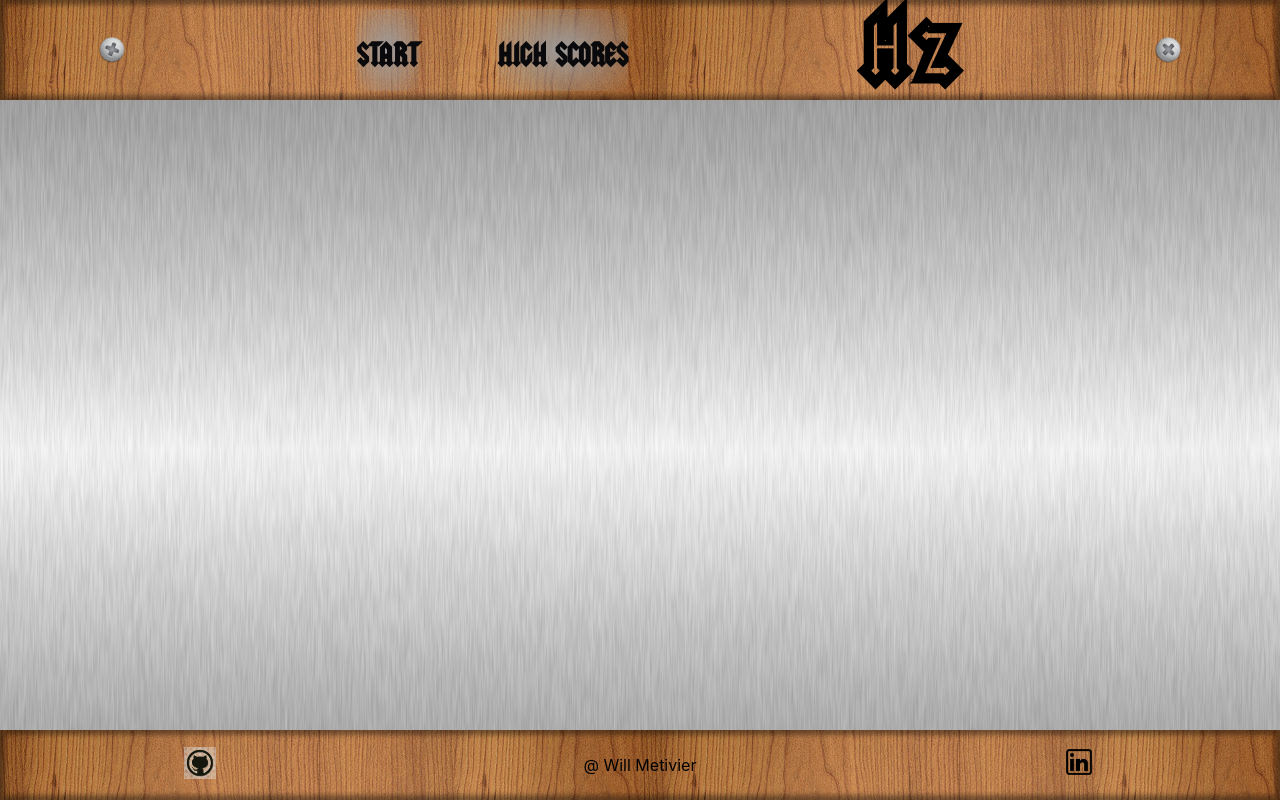
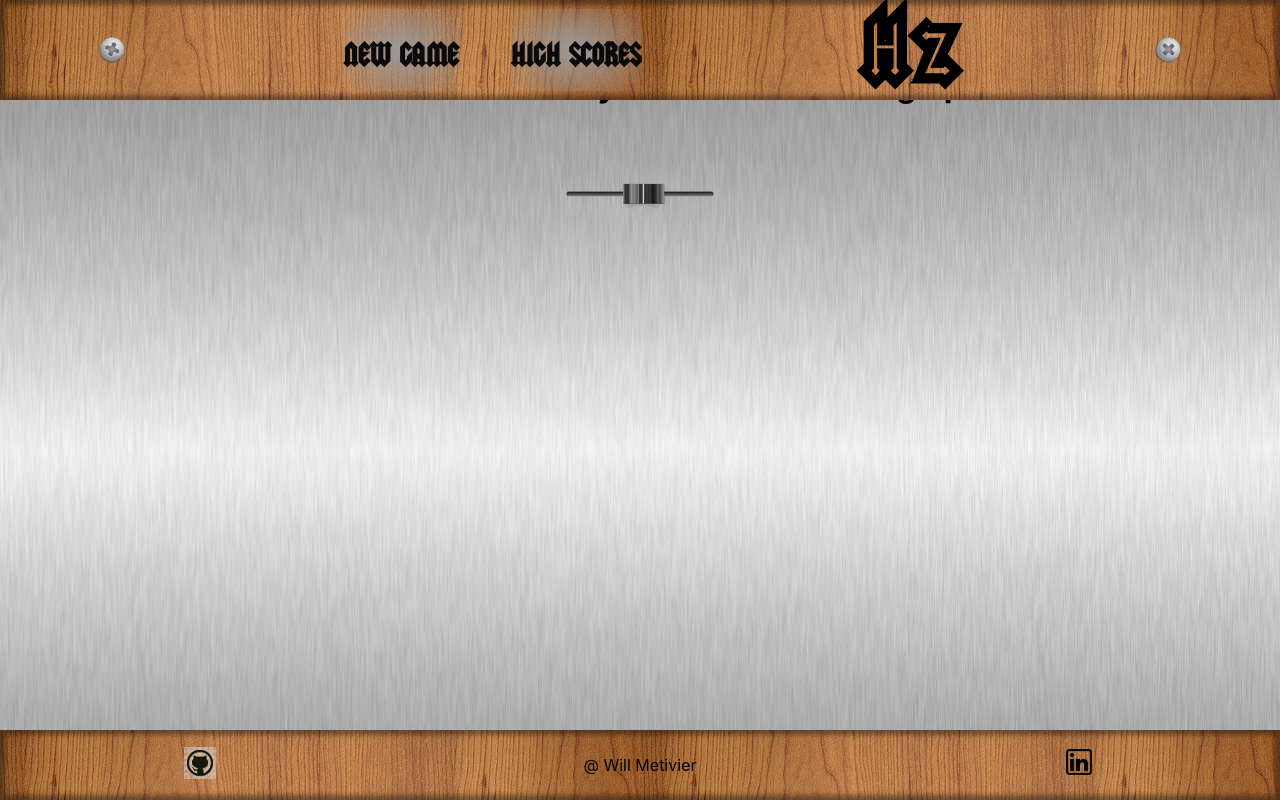
Before and after one commit to willnolin/Hz, a React (Create React App) app: page / in a window 1280 px wide. Built offline with nearby package versions, Linux system fonts and the light colour scheme; no server answers.

Commit message:
question everything

```diff
--- a/src/App.css
+++ b/src/App.css
@@ -69,6 +69,8 @@ a.nav-link:hover {
 .main-container {
   display: flex;
   flex: 1 0 auto;
+  flex-direction: column;
+  align-items: center;
   /* border: 10px solid burlywood; */
 }
 
@@ -81,6 +83,7 @@ a.nav-link:hover {
   height: 450px;
   width: 300px;
   border-radius: 5px;
+  /* border: 1px solid black; */
   /* border-radius: 10px;
   border-style: groove;
   box-shadow: 1px 1px 2px rgb(9, 8, 9); */
@@ -283,6 +286,14 @@ form {
   /* overflow: auto; */
 }
 
+.knob {
+  width: 50px;
+}
+
+.fader {
+  width: 50px;
+  transform: rotate(90deg);
+}
 /* =========== Phone horizontal =============*/
 @media screen and (max-height: 420px) {
   .gameplay-container {
--- a/src/App.js
+++ b/src/App.js
@@ -1,12 +1,14 @@
 import './App.css';
 import { useState } from 'react'
-import { Route } from 'react-router-dom'
+import { Route, Switch } from 'react-router-dom'
 import Home from './components/Home'
 import Quiz from './components/Quiz'
 import Header from './components/Header'
 import DisplayScores from './components/DisplayScores';
 import Footer from './components/Footer'
 import Canvas from './components/Canvas';
+import knob from "./images/knob.png"
+import fader from "./images/fader.png"
 
 function App() {
   const [scores, setScores] = useState([]);
@@ -27,9 +29,8 @@ function App() {
       <Header />
 
       <div className="main-container">
-      <Route path="/" exact>
-        <Home />
-      </Route>
+        <img className="knob" src={knob} alt="knob1"></img>
+      <Switch>
         <Route path="/quiz">
           <Quiz scores={scores} setScores={setScores} />
         </Route>
@@ -37,6 +38,11 @@ function App() {
           <DisplayScores scores={scores} setScores={setScores}/>
           </Route>
           {/* <Canvas draw={draw}/> */}
+        <Route exact path="/">
+          <Home />
+        </Route>
+      </Switch>
+        <img className="fader" src={fader} alt="fader1"></img>
       </div>
 
       <Footer />
--- a/src/components/ChoiceButtonList.jsx
+++ b/src/components/ChoiceButtonList.jsx
@@ -45,15 +45,15 @@ export default function ChoiceButtonList(props) {
       console.log(e)
       if (correctObj.name === e.target.name) {
         setMessage("Correct!")
-        setBtnColor("green")
-        e.target.style.backgroundColor = btnColor;
+        // setBtnColor("green")
+        // e.target.style.backgroundColor = btnColor;
         setScoreCount((prevScore) => prevScore + 1)
       } else {
         // if three strikes, then you're done, else add an X
         if (wrongCount < 2) {
           setMessage("Incorrect..")
-          setBtnColor("red")
-          e.target.style.backgroundColor = btnColor;
+          // setBtnColor("red")
+          // e.target.style.backgroundColor = btnColor;
           setWrongCount((prevCount) => prevCount + 1)
 
         } else {
--- a/src/components/Form.jsx
+++ b/src/components/Form.jsx
@@ -46,8 +46,8 @@ export default function Form(props) {
   const handleSubmit = async (e) => {
     e.preventDefault()
     await setHighScore(input);
-    setInput({})
-    history.push("/scores/")
+    setInput({});
+    history.push("/scores/");
   }
 
 
--- a/src/components/Header.jsx
+++ b/src/components/Header.jsx
@@ -8,7 +8,7 @@ export default function Header() {
 
       <div className = "nav-bar" >
         <Link className="nav-link" to="/quiz">
-          <h3>START</h3>
+          <h3>NEW GAME</h3>
         </Link>
         <Link className= "nav-link" to="/scores">
           <h3 >HIGH SCORES</h3>
--- a/src/components/Home.jsx
+++ b/src/components/Home.jsx
@@ -3,9 +3,9 @@ import React from 'react'
 function Home() {
   return (
     <div>
-      <h1>Welcome to Hz!</h1>
+      <h1>Welcome to Hz! WHy is this not showing up!?</h1>
     </div>
   )
 }
 
-export default Home
+export default Home;
```
Also changed, not shown: src/components/Quiz.jsx (+10 -2 lines), src/images/fader.jpeg (added), src/images/fader.png (added). Lines whose indentation alone changed are shown as unchanged.
